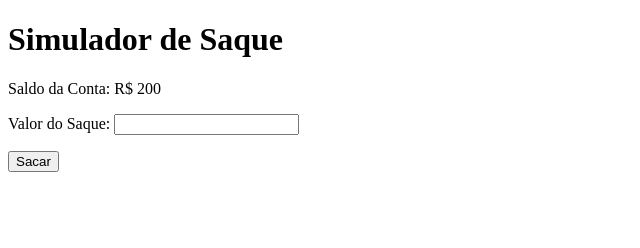
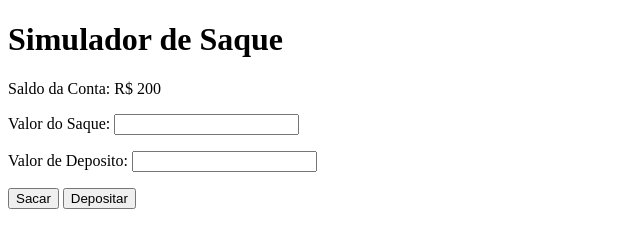
Before and after one commit to MatheusEpifanio017/simulador-de-saque, a plain HTML site: page index.html in a window 1280 px wide. Shown: the whole page, without its empty margins (0-640 px from the left). Drawn offline with Linux system fonts and the light colour scheme.

Commit message:
Adição do sistema de deposito

```diff
--- a/index.html
+++ b/index.html
@@ -14,14 +14,23 @@
             <span>Valor do Saque:</span>
             <input type="number" id="ValorDoSaque" min = 0>
 
+
         </p>
+        <p><span id="mensagem"></span>
+        </p>
+
         <p>
-            <span id="mensagem"></span>
+            <span>Valor de Deposito:</span>
+            <input type="number" id="ValorDoDeposito" min = 1>
+
+        </p>
+        <p><span id="mensagem2"></span>
         </p>
         <p>
 
-            <button onclick="realizarSaque()">Sacar</button>
+            <button onclick="realizarSaque()">Sacar</button>          <button onclick="realizarDeposito()">Depositar</button>
         </p>
+
     </div>
     <script src="script.js"></script>
 </body>
--- a/script.js
+++ b/script.js
@@ -1,9 +1,14 @@
 let saldo = 200;
 
 const $inputSaque = document.getElementById("ValorDoSaque");
+
 const $displaySaldo = document.getElementById("saldo");
 
+const $inputDeposito = document.getElementById("ValorDoDeposito")
+
 const $displayMensagem = document.getElementById("mensagem");
+
+const $displayMensagem2 = document.getElementById("mensagem2")
 
 $displaySaldo.innerText = saldo;
 
@@ -12,23 +17,45 @@ function realizarSaque() {
     const valorASacar = (Number($inputSaque.value));
 
     if (isNaN(valorASacar) || valorASacar < 0) {
-        $displayMensagem.innerText = "valor digitado é invalido"
+        $displayMensagem.innerText = "O VALOR DIGITADO É INVALIDO"
         return
     }
 
 
     if (valorASacar > saldo) {
-        $displayMensagem.innerText = "Não tem saldo"
+        $displayMensagem.innerText = "NÃO POSSUI SALDO SUFIENTE!"
         return
     }
 
 
 
-     saldo = saldo - valorASacar.toFixed(2);
+     saldo = saldo - valorASacar
      $displaySaldo.innerText = saldo;
 
-     $displayMensagem.innerText = "saque realizado"
+     $displayMensagem.innerText = "SAQUE REALIZADO!"
+
+
+}
+
+function realizarDeposito() {
+
+    const ValorDoDeposito = (Number($inputDeposito.value));
+
+    if (ValorDoDeposito < 1) {
+        $displayMensagem2.innerText = "VALOR NÃO SUFICIENTE PARA DEPOSITO!"
+        return
+    }
 
 
 
+
+ console.log(saldo,ValorDoDeposito)
+
+    saldo = saldo + ValorDoDeposito
+
+    console.log(saldo)
+
+    $displaySaldo.innerText = saldo
+    $displayMensagem2.innerText = "DEPOSITO REALIZADO!"
+
 }
```
